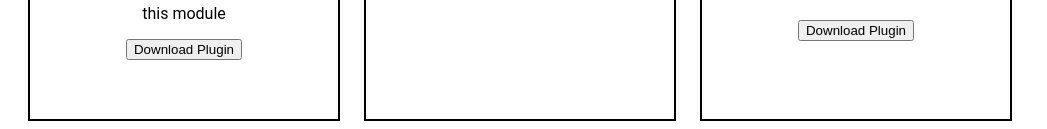
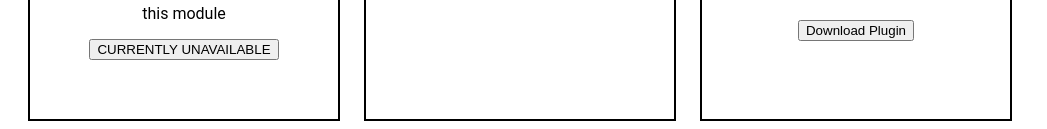
Before and after one commit to TheLeCraft999/JARVIS, a plain HTML site: page download.html in a window 1280 px wide. Shown: the part 877-1006 px from the top of the page, without its empty margins (0-1047 px from the left). Drawn offline with Linux system fonts and the light colour scheme; no server answers.

Commit message:
Update download.html

```diff
--- a/download.html
+++ b/download.html
@@ -336,7 +336,7 @@
             <h2>Important to know:</h2>
             <p>The weather Plugin is required to use</p>
             <p>this module</p>
-            <button onclick="download_alarmclock()">Download Plugin</button>
+            <button onclick="">CURRENTLY UNAVAILABLE</button>
         </div>
         <div class="pl-autoimport">
             <h1>Auto-Import-Plugin</h1>
```
